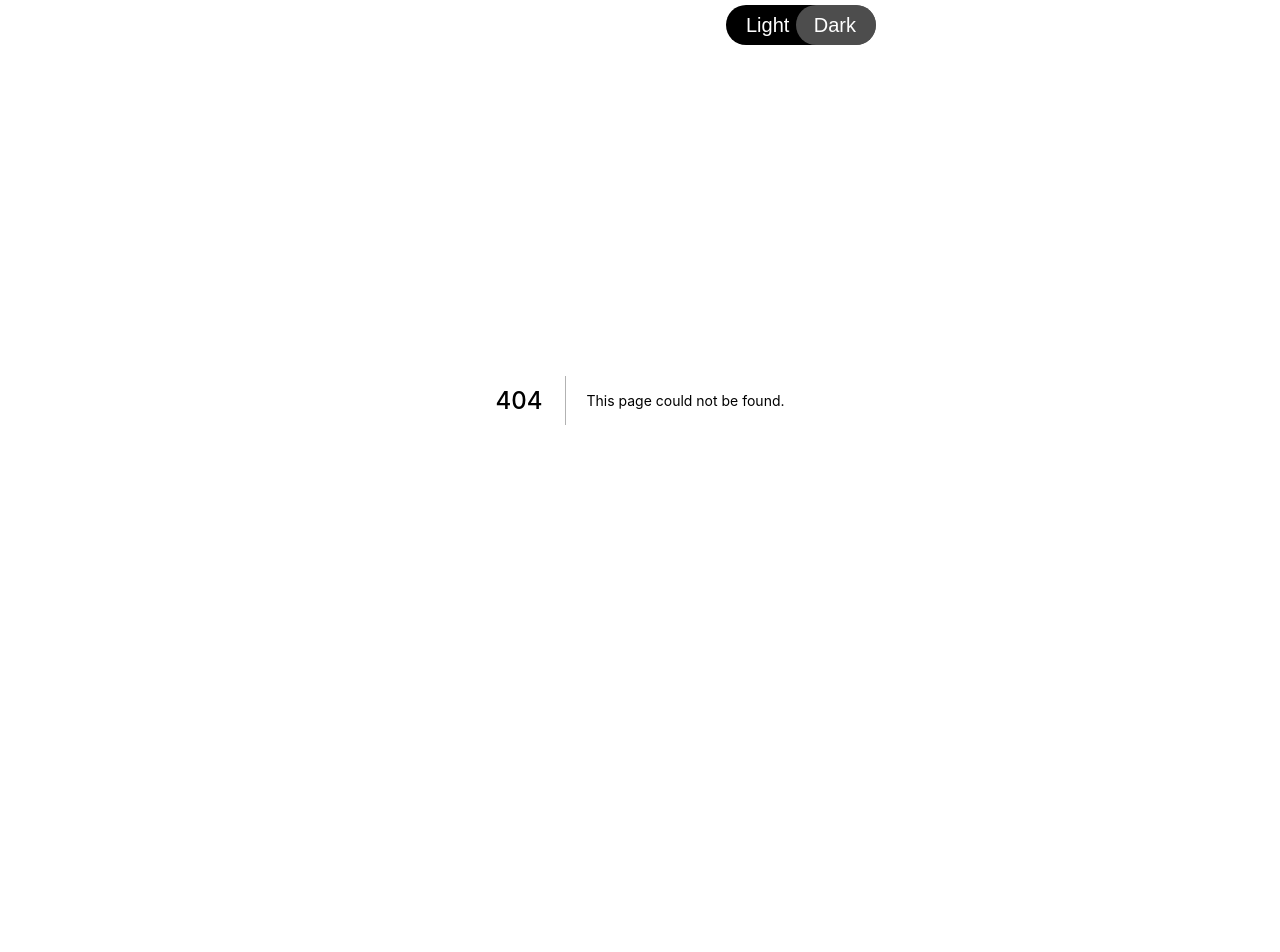
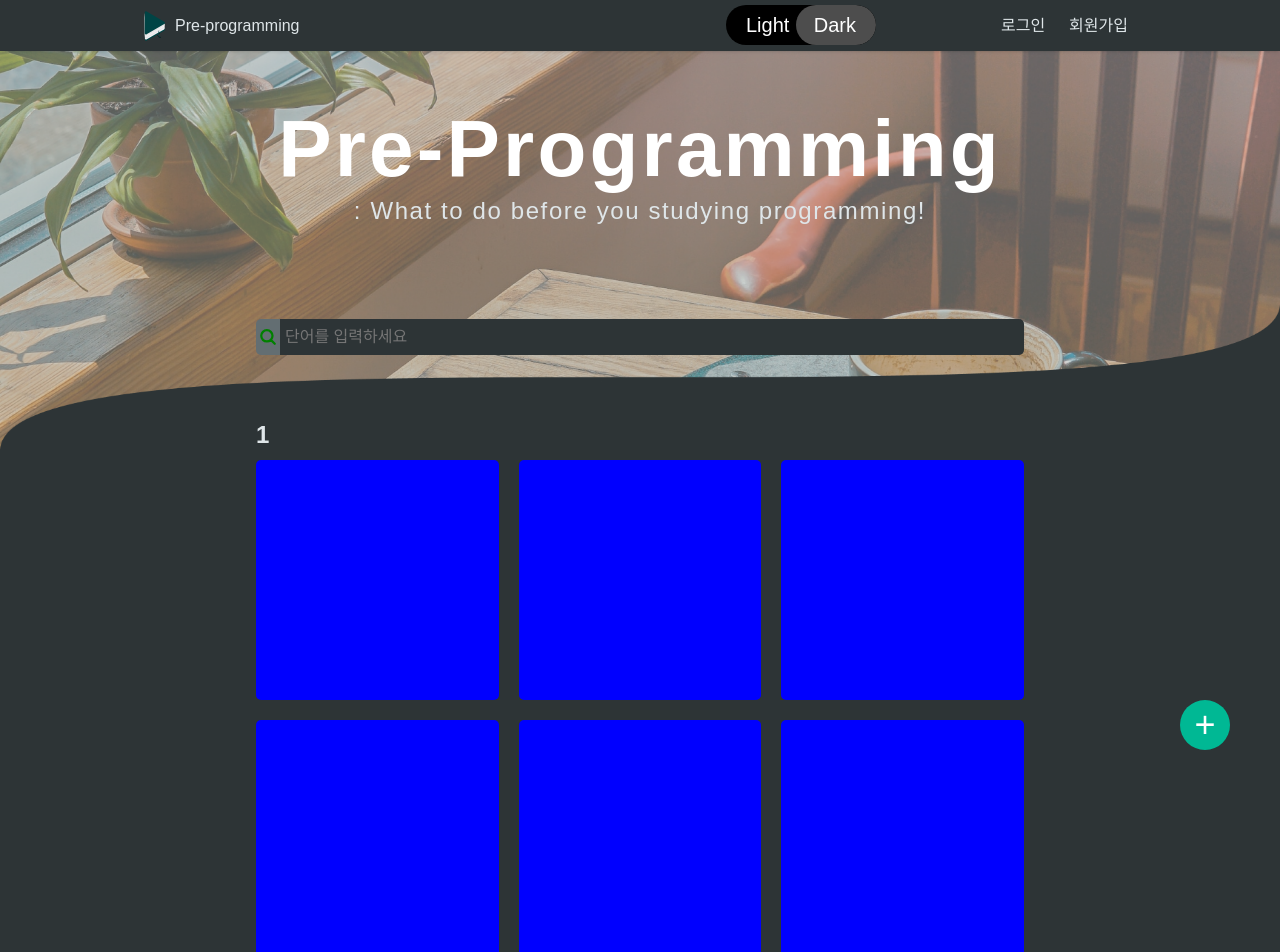
Before and after one commit to mahwin/pre-programming, a Next.js app in the folder frontend/: page /1/1 in a window 1280 px wide. Before the commit this address had no page. Shown: the top 952 px of the page. Before the commit the page ends 800 px from the top, so only its background shows below. Built offline with nearby package versions, Linux system fonts and the light colour scheme.

Commit message:
Feat : voca detail page 기본 레이아웃 작성
- motion을 이용한 animaition 구축

```diff
--- a/frontend/components/Nav.tsx
+++ b/frontend/components/Nav.tsx
@@ -61,7 +61,7 @@ const LogoBox = styled.div`
 `;
 
 function Nav() {
-  const userInfo = useUser();
+  const userInfo = useUser() || null;
 
   const logoutClick = () => {
     console.log("");
--- /dev/null
+++ b/frontend/components/VocaDetail.tsx
@@ -0,0 +1,91 @@
+import styled from "styled-components";
+import { useRouter } from "next/router";
+import { motion, AnimatePresence } from "framer-motion";
+import { useState } from "react";
+
+const Wrapper = styled.div`
+  width: 100vw;
+  height: 100%;
+  display: flex;
+  margin-bottom: 20px;
+  justify-content: center;
+`;
+
+const Title = styled.h2`
+  margin-top: -30px;
+  margin-bottom: 10px;
+  color: ${(props) => props.theme.colorTheme.textPrimary};
+  font-size: ${(props) => props.theme.fontSize.lg};
+  font-weight: ${(props) => props.theme.fontWeight.xbold};
+`;
+
+const DetailWrapper = styled.div`
+  height: 100%;
+  width: 100%;
+  max-width: ${(props) => props.theme.windowSize.tablet};
+`;
+
+const VocaCardWrapper = styled.div`
+  display: grid;
+  grid-template-columns: repeat(3, 1fr);
+  gap: 20px;
+`;
+
+const VocaCard = styled(motion.div)`
+  height: 30vh;
+  width: 100%;
+  border-radius: 5px;
+  background-color: blue;
+  cursor: pointer;
+`;
+
+const Overlay = styled(motion.div)`
+  width: 100vw;
+  height: 300vh;
+  position: absolute;
+  display: flex;
+  justify-content: center;
+  align-items: center;
+`;
+
+export default function VocaDetail() {
+  const [id, setId] = useState<string | null>(null);
+  const router = useRouter();
+  console.log(router.query);
+  return (
+    <Wrapper>
+      <DetailWrapper>
+        <Title>{router.query.voca}</Title>
+        <VocaCardWrapper>
+          {[1, 2, 3, 4, 5, 6, 7, 8, 9].map((n) => (
+            <VocaCard
+              key={n + ""}
+              layoutId={n + ""}
+              onClick={() => setId(n + "")}
+            />
+          ))}
+        </VocaCardWrapper>
+      </DetailWrapper>
+      <AnimatePresence>
+        {id ? (
+          <Overlay
+            onClick={() => setId(null)}
+            initial={{ backgroundColor: "rgba(0,0,0,0)" }}
+            animate={{ backgroundColor: "rgba(0,0,0,0.7)" }}
+            exit={{ backgroundColor: "rgba(0,0,0,0)" }}
+          >
+            <VocaCard
+              layoutId={id + ""}
+              style={{
+                position: "fixed",
+                width: 400,
+                height: 300,
+                top: "100px",
+              }}
+            />
+          </Overlay>
+        ) : null}
+      </AnimatePresence>
+    </Wrapper>
+  );
+}
--- a/frontend/components/Voca.tsx
+++ b/frontend/components/Vocas.tsx
@@ -50,7 +50,7 @@ const Item = styled.div`
   font-weight: ${(props) => props.theme.fontWeight.bold};
 `;
 
-export default function Voca() {
+export default function Vocas() {
   return (
     <Wrapper>
       <Container>
--- /dev/null
+++ b/frontend/pages/[voca]/[id].tsx
@@ -0,0 +1,17 @@
+import Nav from "../../components/Nav";
+import Footer from "../../components/Footer";
+import VocaDetail from "../../components/VocaDetail";
+import FloatingButton from "../../components/FloatingButton";
+import Banner from "../../components/Banner";
+
+export default function VocaPage() {
+  return (
+    <>
+      <Nav />
+      <Banner />
+      <VocaDetail />
+      <FloatingButton text="+" />
+      <Footer />
+    </>
+  );
+}
--- a/frontend/pages/index.tsx
+++ b/frontend/pages/index.tsx
@@ -1,7 +1,7 @@
 import type { NextPage } from "next";
 import Nav from "../components/Nav";
 import Banner from "../components/Banner";
-import Voca from "../components/Voca";
+import Vocas from "../components/Vocas";
 import Footer from "../components/Footer";
 import FloatingButton from "../components/FloatingButton";
 
@@ -11,7 +11,7 @@ const Home: NextPage = () => {
       <Nav />
       <FloatingButton text="+" />
       <Banner />
-      <Voca />
+      <Vocas />
       <Footer />
     </>
   );
```
